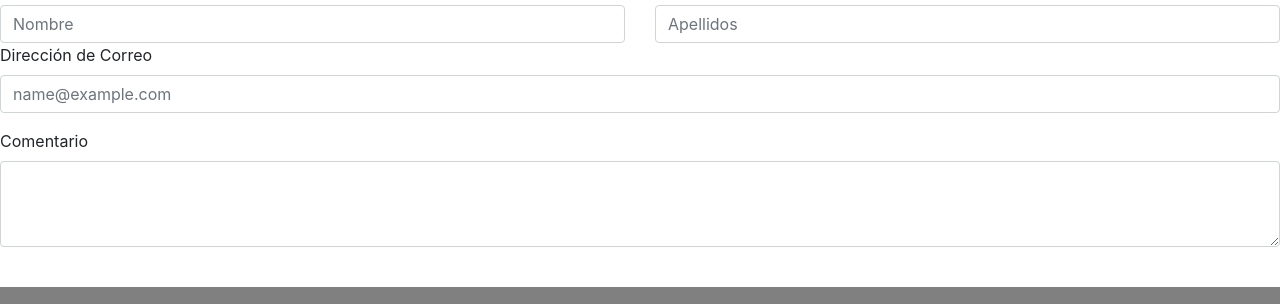
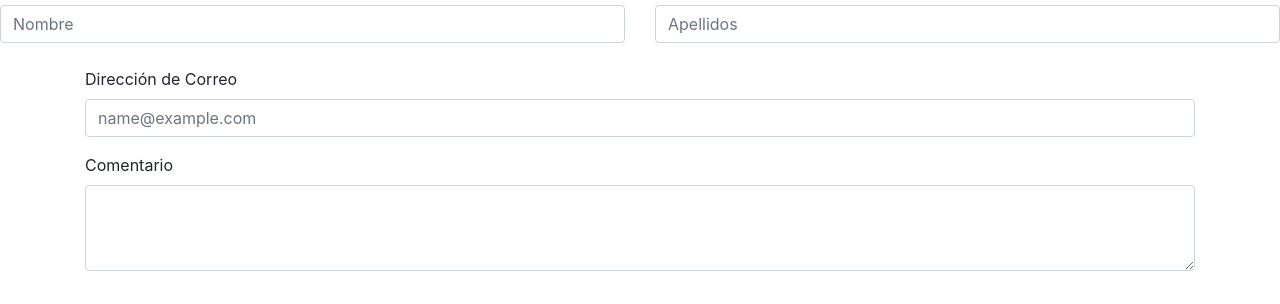
Before and after one commit to titoignacio/mi_primer_sitio_web, a plain HTML site: page contacto.html in a window 1280 px wide. Shown: the part 117-421 px from the top of the page. Drawn offline with nearby package versions, Linux system fonts and the light colour scheme; a web font is replaced by a local one.

Commit message:
se agrega un conatiner

```diff
--- a/contacto.html
+++ b/contacto.html
@@ -52,8 +52,10 @@
   </div>
 </form>
 
+<br>
+
 <!-- segunda parte del formulario -->
-
+<div class="container">
 <form>
   <div class="form-group">
     <label for="exampleFormControlInput1">Dirección de Correo</label>
@@ -66,8 +68,8 @@
     <textarea class="form-control" id="exampleFormControlTextarea1" rows="3"></textarea>
   </div>
 </form>
-
-
+</div>
+<br>
 <!--LA PARTE DEL FOOTER-->
 <br>
 
```
